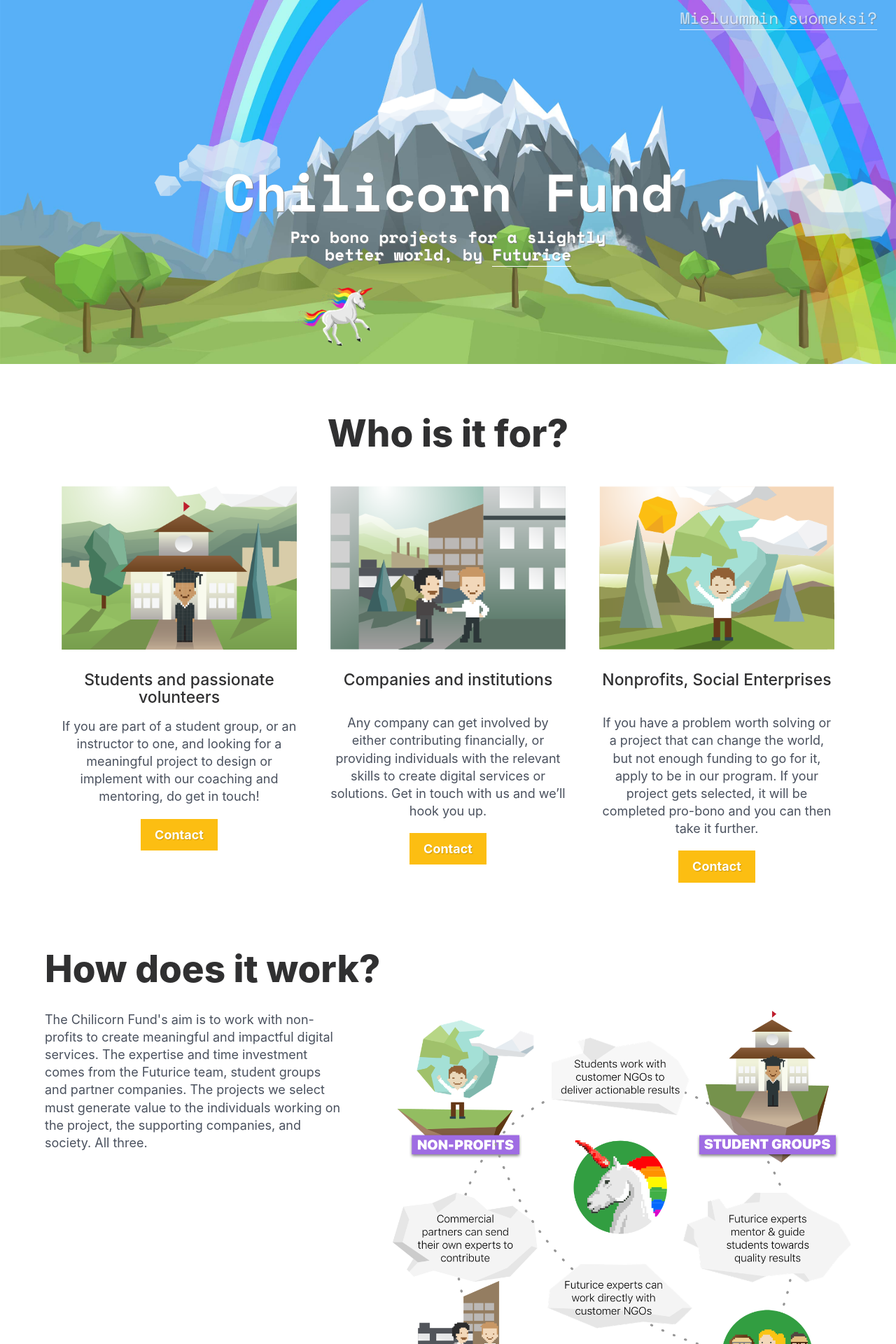
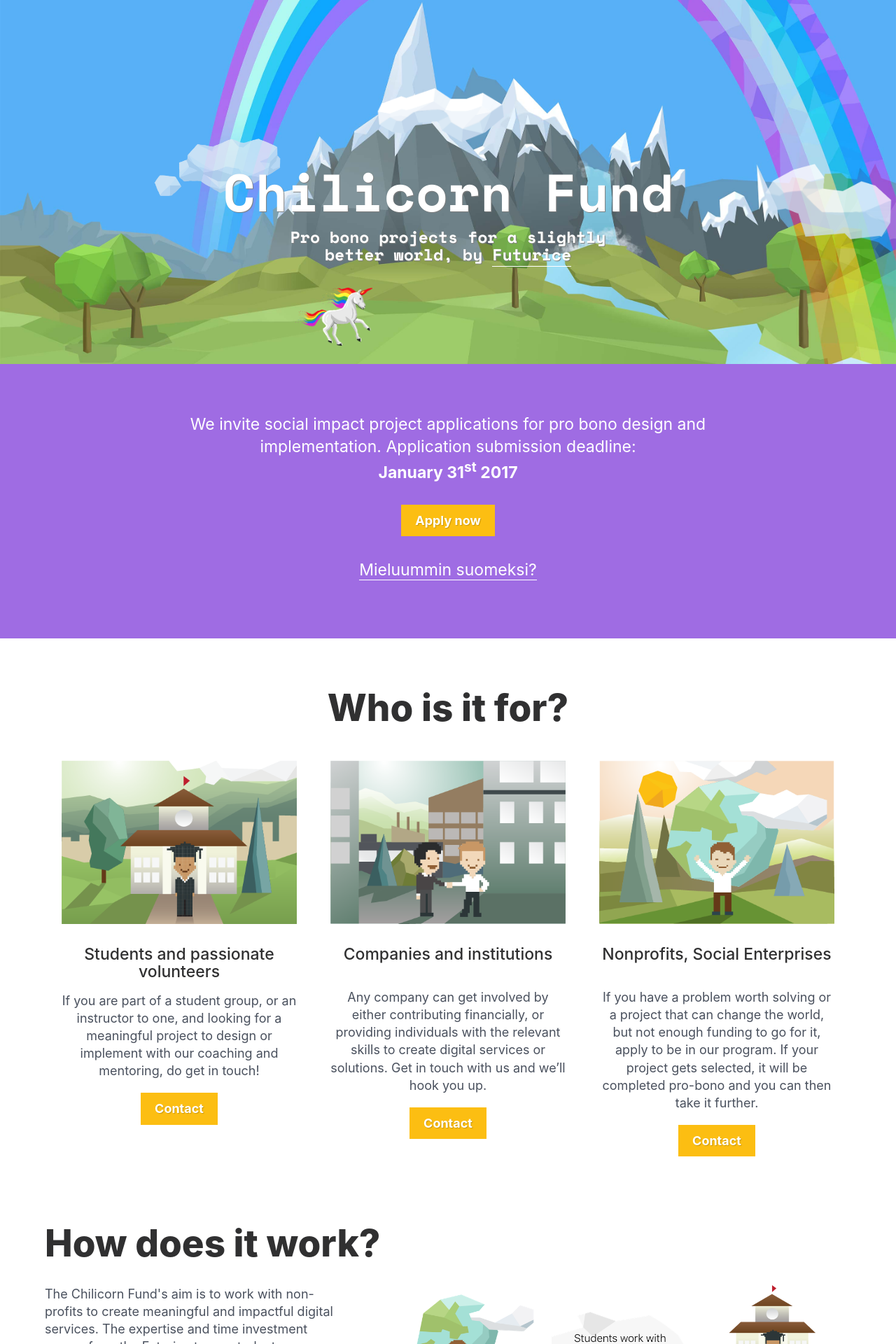
Before and after one commit to futurice/spiceprogram, a Jekyll site: the page built from chilicorn-fund/index.html, in a window 1280 px wide. Shown: the top 1920 px of the page at 70% size. Built offline with Jekyll 4.4.1, drawn with Linux system fonts in a browser that asks for light colours; nearby versions of some CDN libraries.

Commit message:
Revert "Removed outdated text and button. Moved language to top right"

```diff
--- a/assets/css/_fund.scss
+++ b/assets/css/_fund.scss
@@ -32,12 +32,6 @@
   h1, h2, p, a, a:hover, a:visited, a:active {
     color: white;
     text-shadow: 1px 1px 1px gray;
-  }
-
-  p.language {
-    position: absolute;
-    right: 1.5rem;
-    top: 0.5rem;
   }
 
 /*   h1 {
--- a/chilicorn-fund/index-fi.html
+++ b/chilicorn-fund/index-fi.html
@@ -7,7 +7,6 @@
 ---
 
 <section class="chilicorn hero">
-  <p class="language"><a href="index.html" style="color:white">Prefer English?</a></p>
   <div class="container">
     <h1 class="fund-title">Chilicorn Fund</h1>
     <h2>Hyväntekeväisyyshankkeita <a href="http://www.futurice.com">Futuricen</a> kanssa, jotta maailma olisi hieman parempi.</a></h2>
@@ -19,7 +18,7 @@
   <img class="chilicorn-static" src="{{ site.baseurl }}/assets/img/fund/chilicorn.png" />
 </section>
 
-<!--<section class="newsletter">
+<section class="newsletter">
   <div class="container">
     <p>
       Kutsumme mukaan järjestöt ja sosiaaliset yritykset. Lähetä projektihakemuksesi digitaalisen hyväntekeväisyyshankkeen palvelumuotoilusta ja toteutuksesta. Hakemuksen viimeinen jättöpäivä: <br/> <strong>31. tammikuuta 2017</strong>
@@ -33,7 +32,7 @@
     </p>
   </div>
 </section>
--->
+
 <section class="who-for">
   <div class="container">
     <div class="section-header">
--- a/chilicorn-fund/index.html
+++ b/chilicorn-fund/index.html
@@ -7,11 +7,9 @@
 ---
 
 <section class="chilicorn hero">
-    <p class="language"><a href="index-fi.html" style="color:white">Mieluummin suomeksi?</a></p>
   <div class="container">
     <h1 class="fund-title">Chilicorn Fund</h1>
     <h2>Pro bono projects for a slightly better world, by <a href="http://www.futurice.com"> Futurice</a></h2>
-
   </div>
   <img class="cloud cloud-one" src="{{ site.baseurl }}/assets/img/fund/cloud2.png" />
   <img class="cloud cloud-two" src="{{ site.baseurl }}/assets/img/fund/cloud1.png" />
@@ -20,7 +18,7 @@
   <img class="chilicorn-static" src="{{ site.baseurl }}/assets/img/fund/chilicorn.png" />
 </section>
 
-<!--<section class="newsletter">
+<section class="newsletter">
   <div class="container">
     <p>
       We invite social impact project applications for pro bono design and implementation. Application submission deadline:<br>
@@ -33,7 +31,7 @@
     </p>
   </div>
 </section>
--->
+
 <section class="who-for">
   <div class="container">
     <div class="section-header">
```
